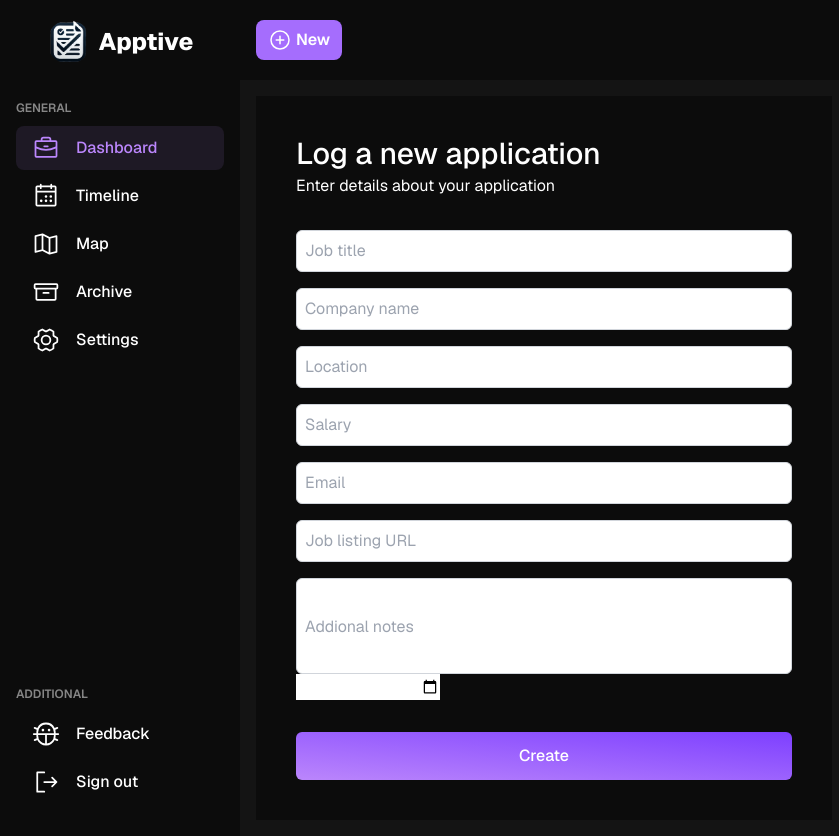
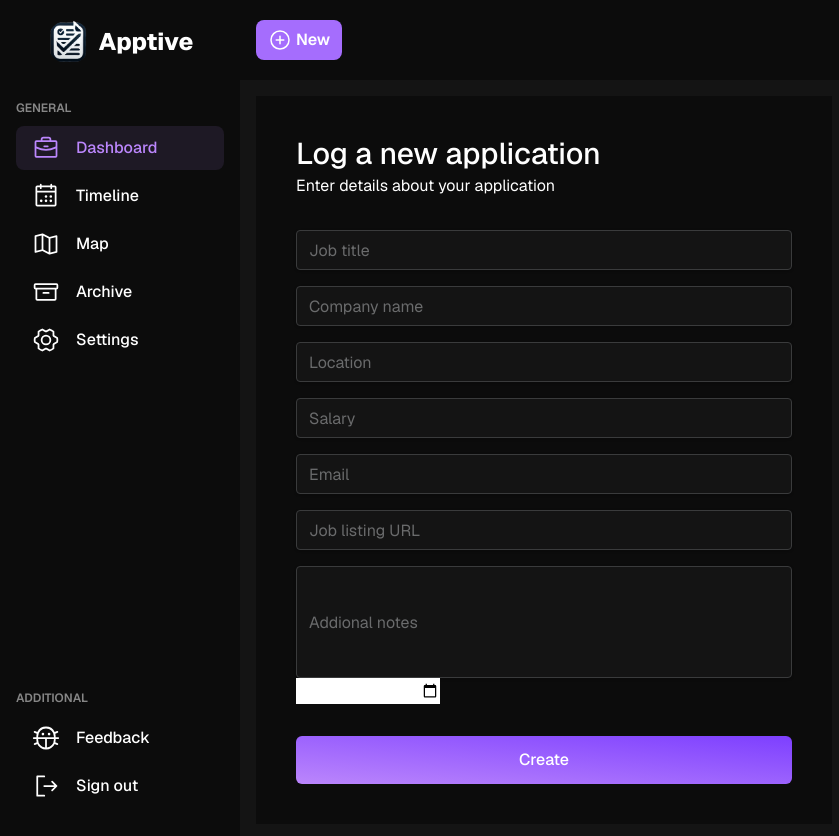
Before and after one commit to krishabbashyal/Apptive, a Next.js app in the folder client/: page /dashboard in a window 1280 px wide. Shown: the top 836 px of the page, without its empty margins (0-839 px from the left). Built offline with nearby package versions, Linux system fonts and the light colour scheme.

Commit message:
Started working on the application input form

```diff
--- a/client/src/components/Forms/ApplicationForm.tsx
+++ b/client/src/components/Forms/ApplicationForm.tsx
@@ -1,6 +1,11 @@
 import React from "react";
 
 function ApplicationForm() {
+
+  const inputFieldClass = "h-10 w-full rounded border border-cadetGray bg-background pl-3 shadow placeholder:text-cadetGrayLight focus:outline-none focus:ring-1 focus:ring-accent";
+  // const inputFieldErrorClass = "h-10 w-full rounded border border-bittersweetDark bg-background pl-3 shadow placeholder:text-cadetGrayLight focus:outline-none focus:ring-1 focus:ring-accent animate-shake";
+  // const errorMessageClass = "text-bittersweetDark text-sm mt-1";
+
   return (
     <div className="w-[36rem] bg-foreground">
       <form noValidate className="flex flex-col p-4 sm:p-6 md:p-8 lg:p-10">
@@ -14,42 +19,42 @@ function ApplicationForm() {
           <div className="mt-4 flex flex-col gap-y-4">
             <div>
               <input
-                className="w-full rounded-md border border-gray-300 p-2"
+                className={inputFieldClass}
                 placeholder="Job title"
               />
             </div>
             <div>
               <input
-                className="w-full rounded-md border border-gray-300 p-2"
+                className={inputFieldClass}
                 placeholder="Company name"
               />
             </div>
             <div>
               <input
-                className="w-full rounded-md border border-gray-300 p-2"
+                className={inputFieldClass}
                 placeholder="Location"
               />
             </div>
             <div>
               <input
-                className="w-full rounded-md border border-gray-300 p-2"
+                className={inputFieldClass}
                 placeholder="Salary"
               />
             </div>
             <div>
               <input
-                className="w-full rounded-md border border-gray-300 p-2"
+                className={inputFieldClass}
                 placeholder="Email"
               />
             </div>
             <div>
               <input
-                className="w-full rounded-md border border-gray-300 p-2"
+                className={inputFieldClass}
                 placeholder="Job listing URL"
               />
             </div>            <div>
               <input
-                className="w-full h-24 rounded-md border border-gray-300 p-2"
+                className={inputFieldClass + " h-28"}
                 placeholder="Addional notes"
               />
             </div>
```
